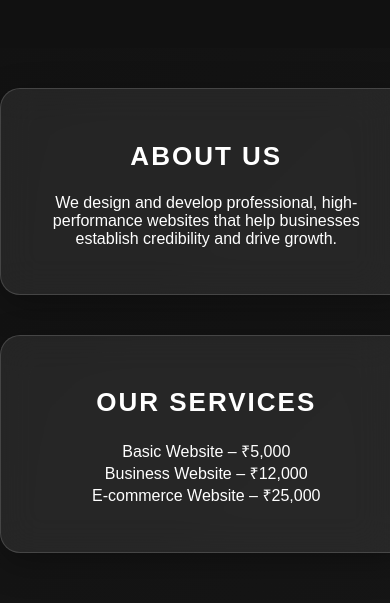
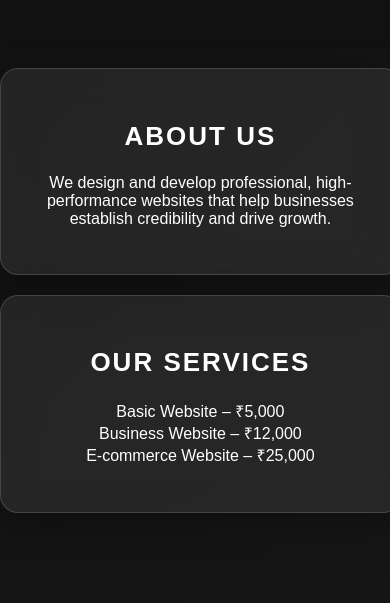
Before and after one commit to Nimratpalsingh/demo-business-site, a plain HTML site: page index.html in a window 390 px wide. Shown: the part 241-844 px from the top of the page. Drawn offline with Linux system fonts and the light colour scheme.

Commit message:
Update style.css

```diff
--- a/style.css
+++ b/style.css
@@ -366,3 +366,19 @@ header p {
     }
 
 }
+
+@media (max-width: 768px) {
+
+    .about,
+    .services,
+    .testimonials {
+        width: 92%;
+        margin: 20px auto;
+        border-radius: 18px;
+    }
+
+    body {
+        overflow-x: hidden;
+    }
+
+}
```
